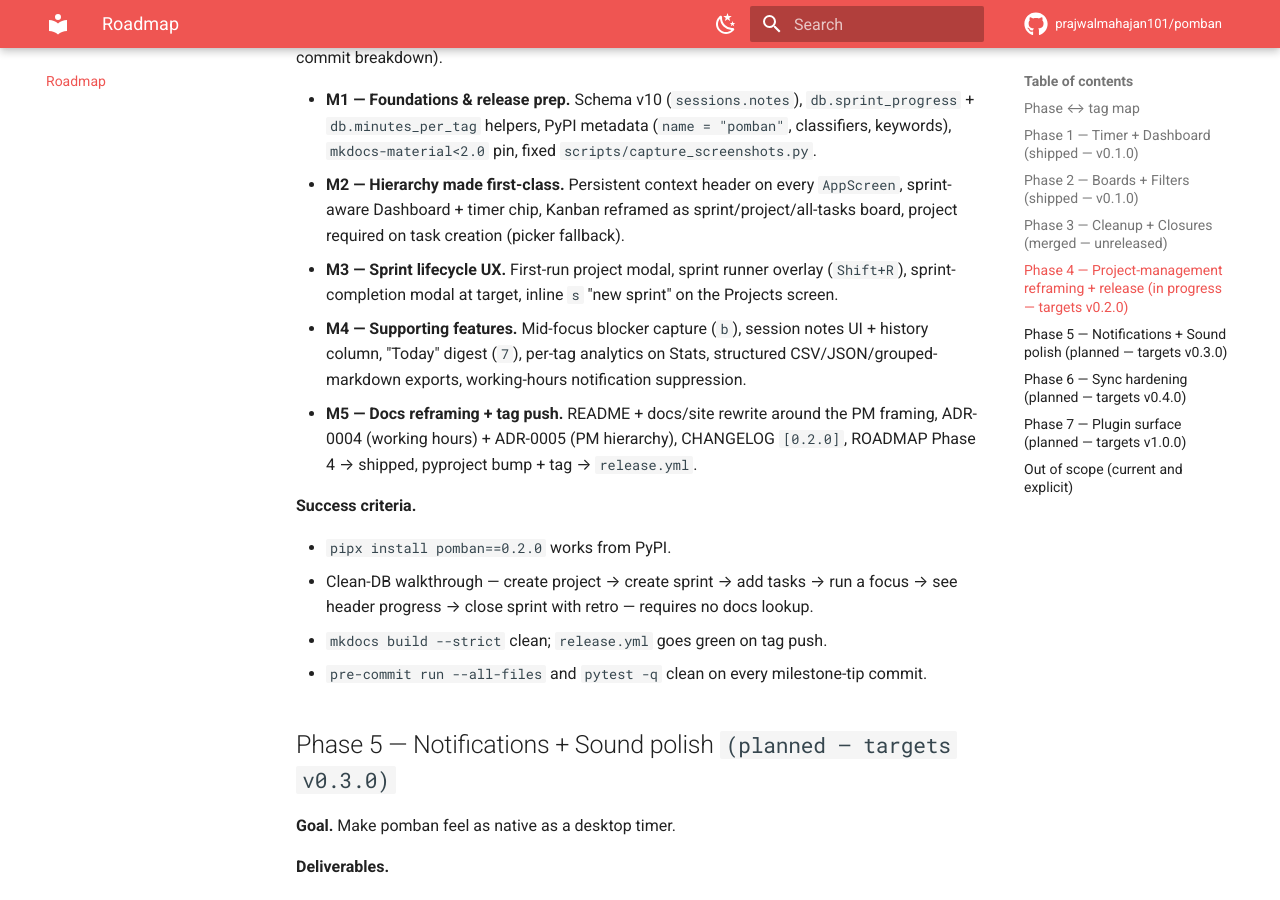
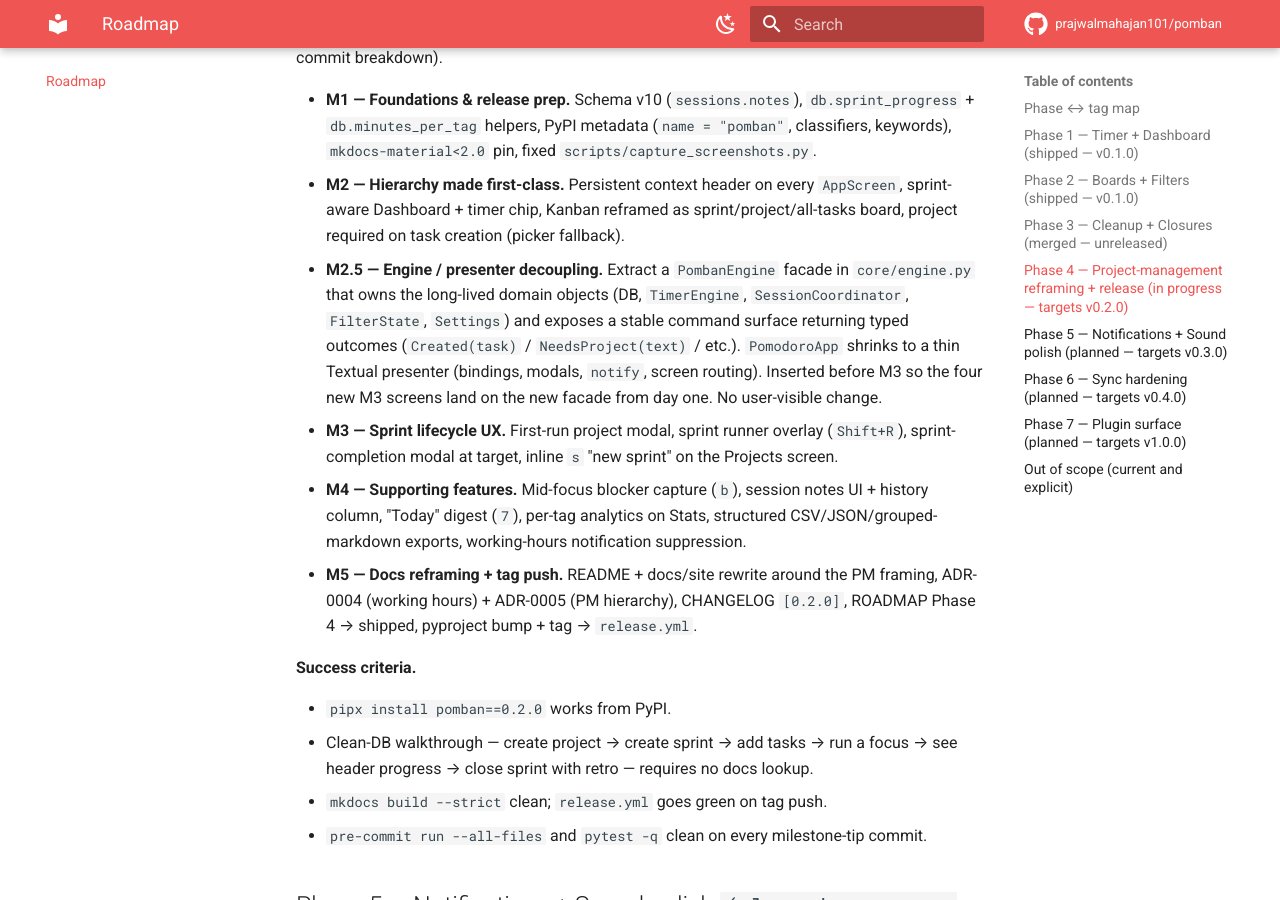
Before and after one commit to prajwalmahajan101/pomban, an MkDocs documentation site: the page built from docs/site/roadmap.md, in a window 1280 px wide and 900 px high, scrolled down 1680 px. Built offline with MkDocs 1.6.1 and Material for MkDocs 9.7.7, drawn with Linux system fonts in a browser that asks for light colours; comment, search, counter and statistics services are not loaded.

Commit message:
docs(roadmap): insert Phase 4.5 — engine / presenter decoupling
Phase 4 v0.2.0 grows a sixth milestone (M2.5) inserted between M2
(merged) and M3 (next): extract a PombanEngine facade in core/
that owns the long-lived domain objects (DB, TimerEngine,
SessionCoordinator, FilterState, Settings) and exposes a stable
command surface returning typed outcomes. PomodoroApp shrinks to
a thin Textual presenter — bindings, modals, notify, screen
routing.

Why now: M3 adds four new screens (first-run modal, sprint
runner, completion modal, projects "s" binding). Each of them
becomes a new entry point into the domain layer. Landing the
facade before M3 means those screens are built against the new
surface from day one rather than retrofitted later.

ROADMAP.md gains the M2.5 bullet in Phase 4. The milestone
tracker .planning/v0.2.0-milestones.md gains a full M2.5 block
with goal / scope (4 commits 8.1–8.4) / exit criteria, plus an
M3 dependency note pointing at M2.5.

No code changes; this is the planning doc only. The refactor
itself lands on a separate feature branch.

```diff
--- a/ROADMAP.md
+++ b/ROADMAP.md
@@ -68,6 +68,16 @@ for the commit-by-commit breakdown).
   every `AppScreen`, sprint-aware Dashboard + timer chip, Kanban
   reframed as sprint/project/all-tasks board, project required on
   task creation (picker fallback).
+- **M2.5 — Engine / presenter decoupling.** Extract a
+  `PombanEngine` facade in `core/engine.py` that owns the
+  long-lived domain objects (DB, `TimerEngine`,
+  `SessionCoordinator`, `FilterState`, `Settings`) and exposes a
+  stable command surface returning typed outcomes
+  (`Created(task)` / `NeedsProject(text)` / etc.). `PomodoroApp`
+  shrinks to a thin Textual presenter (bindings, modals,
+  `notify`, screen routing). Inserted before M3 so the four new
+  M3 screens land on the new facade from day one. No
+  user-visible change.
 - **M3 — Sprint lifecycle UX.** First-run project modal, sprint
   runner overlay (`Shift+R`), sprint-completion modal at target,
   inline `s` "new sprint" on the Projects screen.
```
Also changed, not shown: .planning/v0.2.0-milestones.md (+50 -1 lines).
